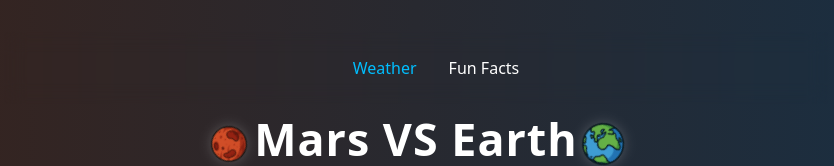
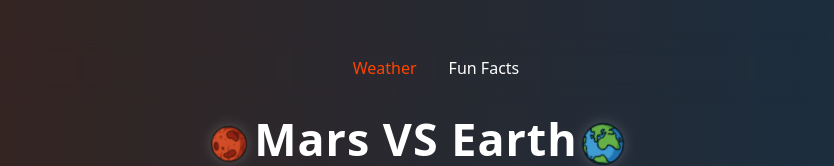
Before and after one commit to bhi049/weather-on-mars, a React (Vite) app in the folder frontend/: page / in a window 1280 px wide. In both pictures the pointer is over the link "Weather". Shown: the top 166 px of the page, without its empty margins (224-1058 px from the left). Built offline with nearby package versions, Linux system fonts and the light colour scheme; no server answers.

Commit message:
Navbar hover colour red

```diff
--- a/frontend/src/styles/Navbar.css
+++ b/frontend/src/styles/Navbar.css
@@ -21,5 +21,5 @@
 }
 
 .navbar a:hover {
-  color: #00bfff;
+  color: #FF4500;
 }
```
